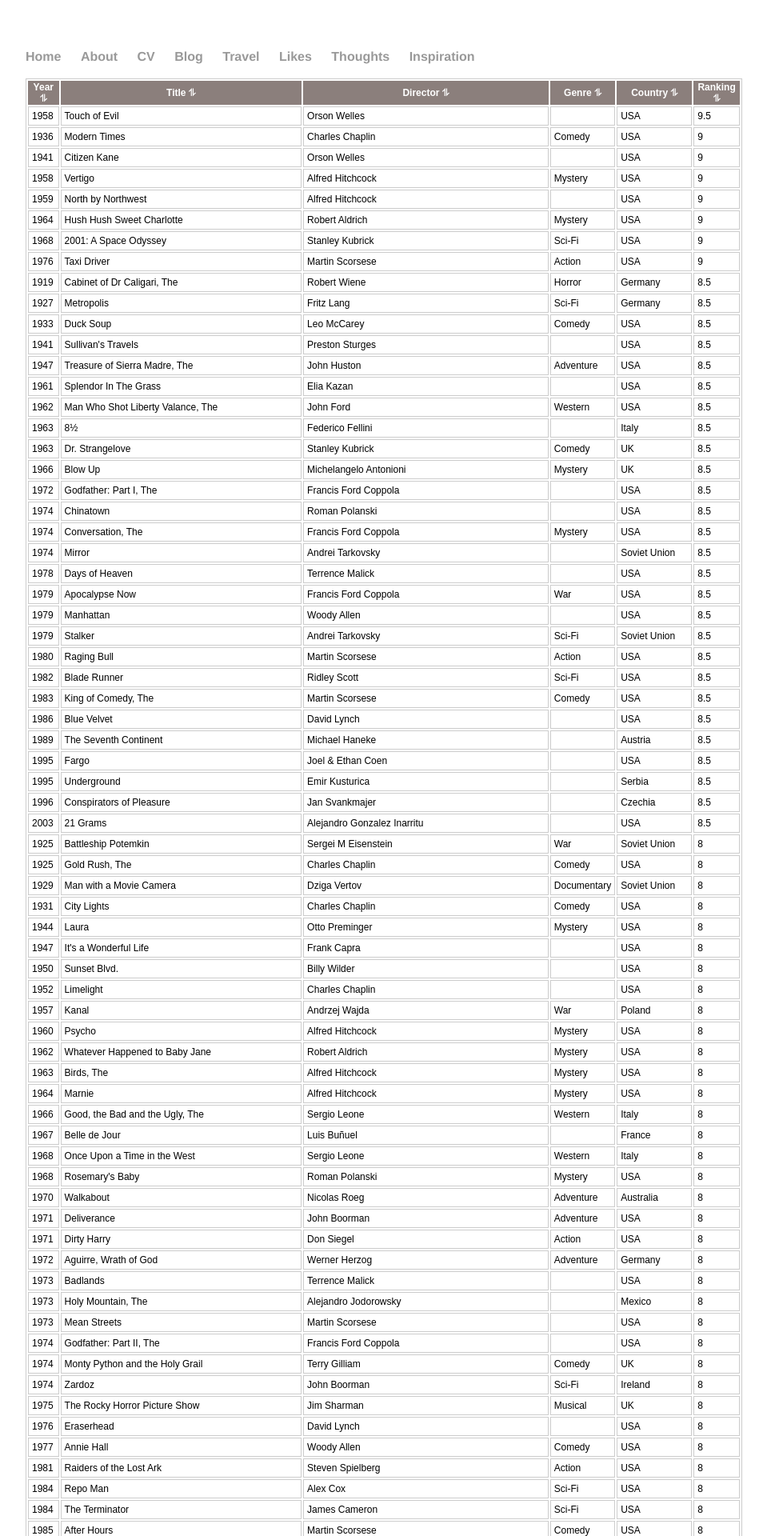
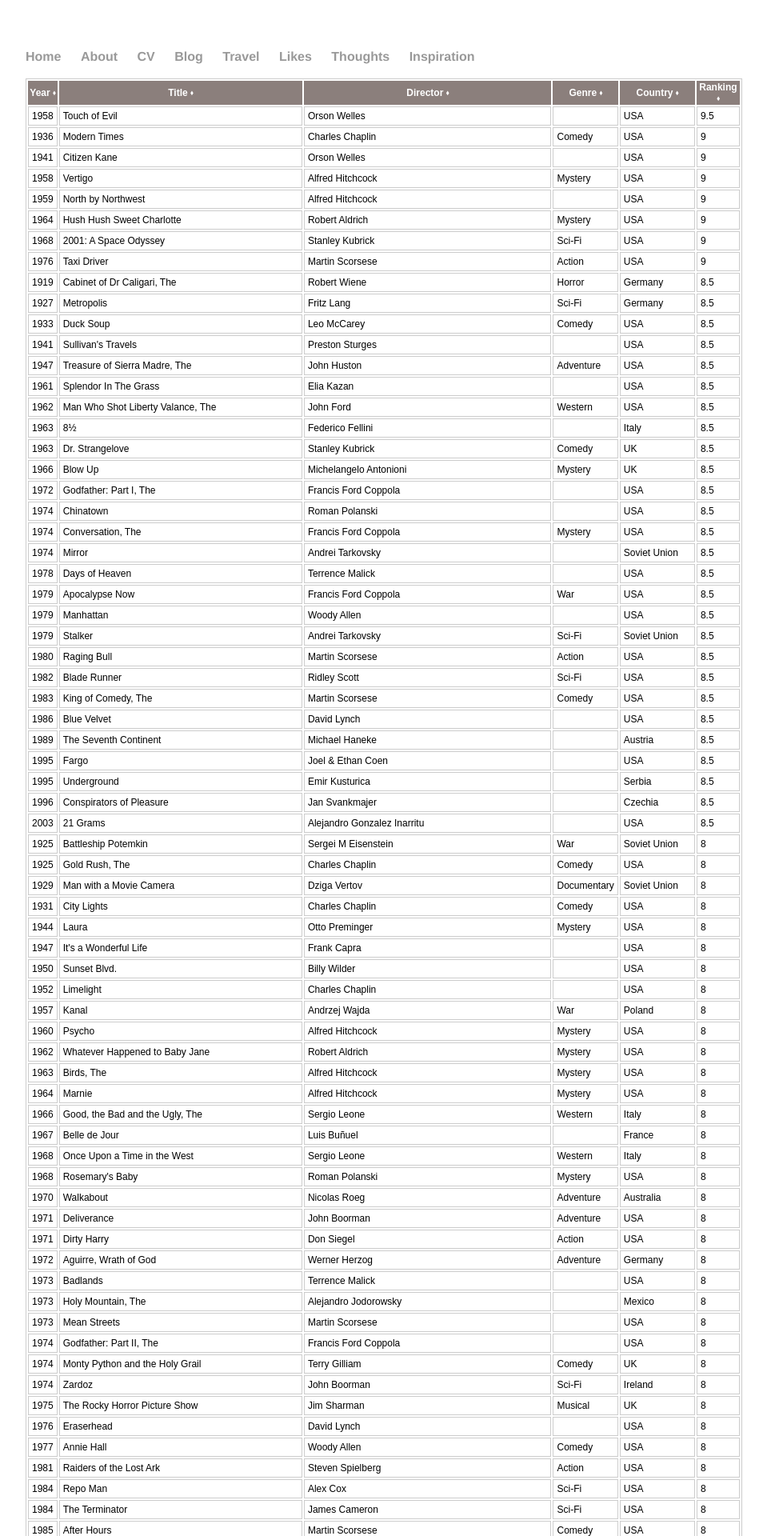
Before and after one commit to witba/witba.github.io, a Jekyll site: the page built from likes/index.html, in a window 1280 px wide. Shown: the top 1920 px of the page at 80% size, without its empty margins (160-1119 px from the left). Built offline with Jekyll 4.4.1, drawn with Linux system fonts in a browser that asks for light colours.

Commit message:
Update index.html

```diff
--- a/likes/index.html
+++ b/likes/index.html
@@ -7,7 +7,7 @@ title: Movies i watched
 
 <style type="text/css">
 	table.sortable th:not(.sorttable_sorted):not(.sorttable_sorted_reverse):not(.sorttable_nosort):after {
-    content: " \296E"
+    content: " \2B2A"
 }
 	table.sortable {
 		font-size: 12px;
```
